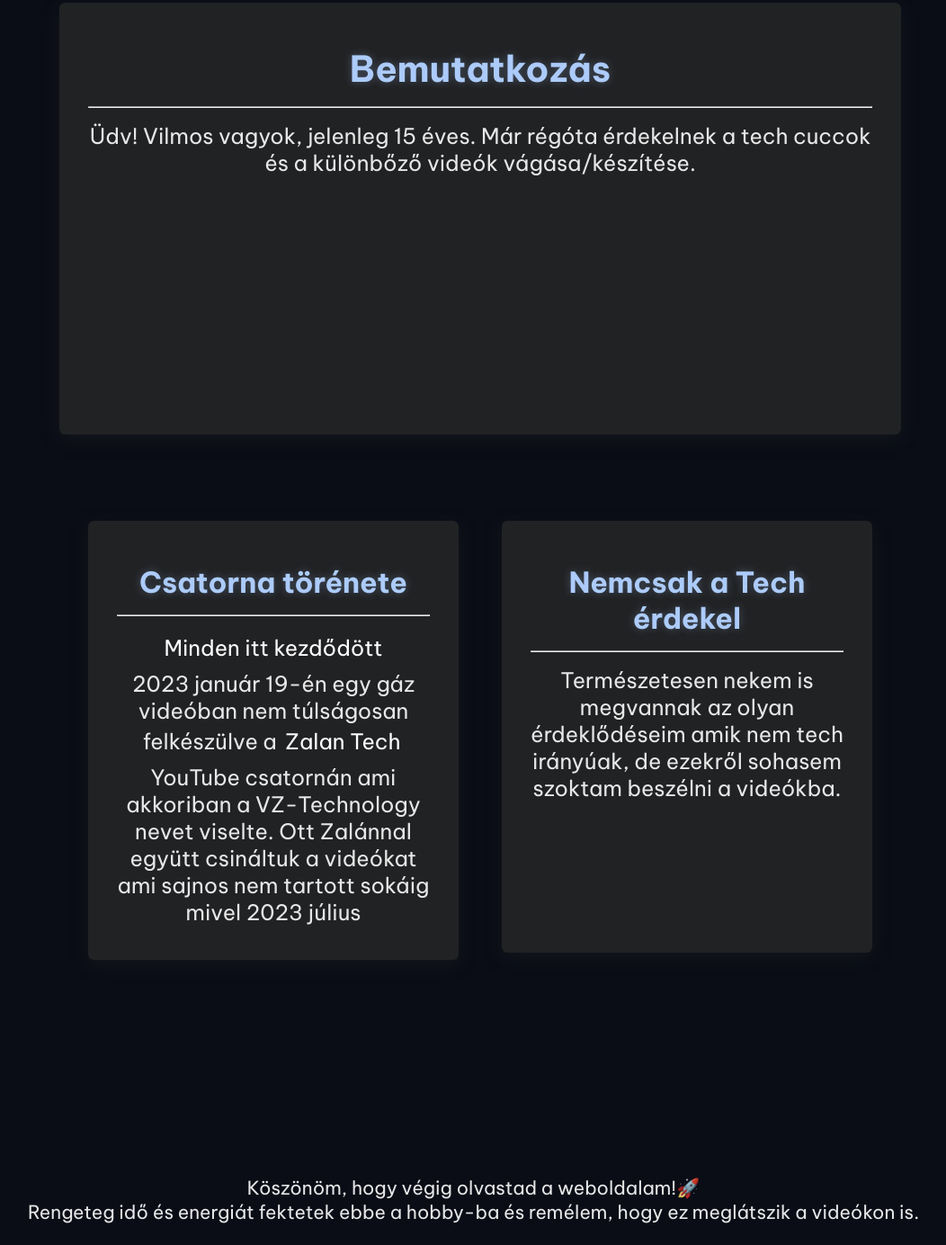
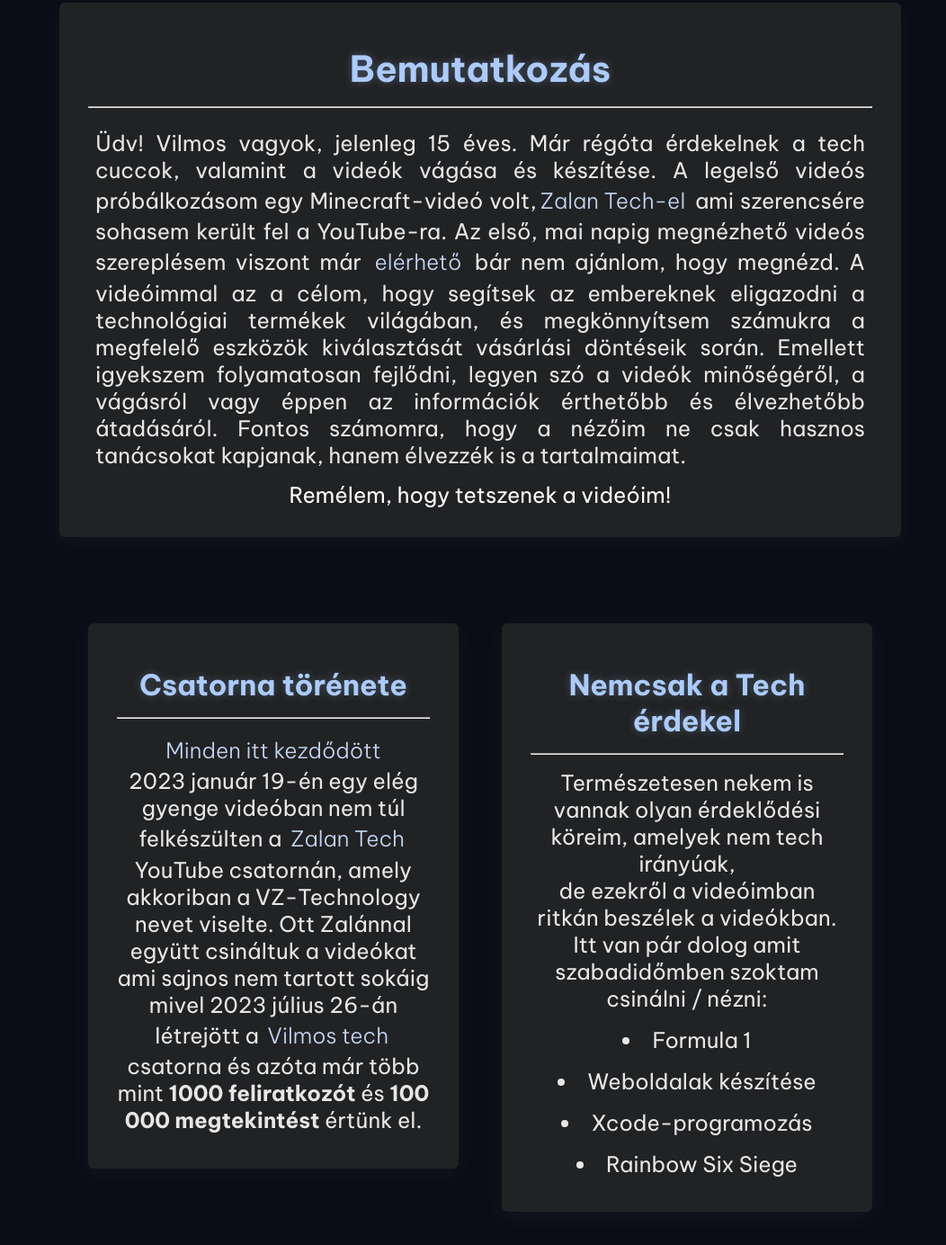
Before and after one commit to Vilmos-Tech/Weboldal, a plain HTML site: page index.html in a window 1280 px wide. Shown: the part 456-1840 px from the top of the page at 90% size, without its empty margins (106-1158 px from the left). Drawn offline with Linux system fonts and the light colour scheme.

Commit message:
Version 0.6.7
Behind the scenes javítások (csak teszt)
Bemutatkozás rész megírása
Projektek fül alatti elírások javítása
Roadmap lebegtetési szín javítása

```diff
--- a/RoadMaps/roadmap.css
+++ b/RoadMaps/roadmap.css
@@ -179,7 +179,8 @@
 .select-project-card-pr-name-text {
     font-size: 2rem;
     margin-bottom: 1rem;
-    color: rgb(172.08, 203.48, 250.76);
+    color:    rgb(172.08, 203.48, 250.76)  ;
+    /*  vagy ez rgb(172.08, 203.48, 250.76); */
 }
 
 
--- a/css.css
+++ b/css.css
@@ -224,6 +224,11 @@ hr {
     color: rgb(231, 231, 231);
 }
 
+.about-text-justify {
+    padding: 0.5rem;
+    text-align: justify;
+}
+
 
 
 
@@ -385,13 +390,6 @@ h1 {
     box-shadow: 0 10px 25px rgba(35.641, 37.137, 38.046, 0.5);
 }
 
-iframe {
-    width: 100%;
-    height: 315px;
-    border-radius: 10px;
-    margin-bottom: 0rem;
-}
-
 .yt-title {
     font-size: 2rem;
     margin-bottom: 1rem;
@@ -419,6 +417,13 @@ iframe {
 .yt-link:hover {
     transform: translateY(-2px);
     box-shadow: 0 5px 15px rgba(172.08, 203.48, 250.76, 0.4);
+}
+
+.yt-img {
+    width: 100%;
+    border-radius: 0.4vw;
+    margin-bottom: 0;
+    aspect-ratio: 16/9;
 }
 
 .thank-you {
@@ -683,24 +688,22 @@ iframe {
 
 /* itt kezdődöt link */
 
-
-/* ending x styleja */
 .in-text-link {
-    color: white;
+    color: rgb(195, 213, 241);
     user-select: none;
     position: relative;
+    font-weight: 300;
     display: inline-block;
     /* padding-bottom: 0vw; */
     margin: 0vw ;
     width: fit-content;
-    margin-bottom: 0.4rem ;
+    margin-bottom: 0.05rem ;
     transition: ease-in-out 0.30s;
 }
 
 .in-text-link:hover {
     letter-spacing: 0.2vw;
 }
-
 
 #ls-off:hover {
     letter-spacing: normal;
@@ -750,3 +753,9 @@ iframe {
     }
 
 }
+
+/*-------------------------------------------*/
+
+li {
+    list-style-position: inside;
+}
--- a/index.html
+++ b/index.html
@@ -39,9 +39,18 @@
             <div class="about-card-main">
                 <h1 class="about-main-text" style="font-size: 2.5rem;">Bemutatkozás</h1>
                 <hr>
-                <p class="about-text">
-                    Üdv! Vilmos vagyok, jelenleg 15 éves. Már régóta érdekelnek a tech cuccok és a különbőző videók vágása/készítése.
-
+                <p class="about-text about-text-justify">
+                    Üdv! Vilmos vagyok, jelenleg 15 éves. Már régóta érdekelnek a tech cuccok, valamint a videók vágása és készítése.
+                    A legelső videós próbálkozásom egy Minecraft-videó volt,<a href="https://www.youtube.com/@ZalanTech" class="in-text-link about-text" id="ls-off" target="_blank">Zalan Tech-el</a>
+                    ami szerencsére sohasem került fel a YouTube-ra.
+                    Az első, mai napig megnézhető videós szereplésem viszont már <a href="https://youtu.be/3PBFT1hrreE" id="ls-off" target="_blank" class="in-text-link about-text">elérhető</a> bár nem ajánlom, hogy megnézd.
+                    A videóimmal az a célom, hogy segítsek az embereknek eligazodni a technológiai termékek világában, és megkönnyítsem
+                    számukra a megfelelő eszközök kiválasztását vásárlási döntéseik során. Emellett igyekszem folyamatosan fejlődni, legyen szó a videók minőségéről, a vágásról vagy éppen az információk érthetőbb és élvezhetőbb átadásáról.
+                    Fontos számomra, hogy a nézőim ne csak hasznos tanácsokat kapjanak, hanem élvezzék is a tartalmaimat.
+                    <br>
+                    <p style="text-align: center;">
+                    Remélem, hogy tetszenek a videóim!
+                    </p>
                 </p>
             </div>
 
@@ -58,9 +67,16 @@
 
                     <br>
 
-                   2023 január 19-én egy gáz videóban nem túlságosan felkészülve a <a href="https://www.youtube.com/@ZalanTech" class="in-text-link about-text" id="ls-off" target="_blank">Zalan Tech</a>
-                   YouTube csatornán ami akkoriban a VZ-Technology nevet viselte. Ott Zalánnal együtt csináltuk a videókat ami sajnos nem tartott
-                   sokáig mivel 2023 július
+                   2023 január 19-én egy elég gyenge videóban nem túl felkészülten a <a href="https://www.youtube.com/@ZalanTech" class="in-text-link about-text" id="ls-off" target="_blank">Zalan Tech</a>
+                   YouTube csatornán, amely akkoriban a VZ-Technology nevet viselte. Ott Zalánnal együtt csináltuk a videókat ami sajnos nem tartott
+                   sokáig mivel 2023 július  26-án létrejött a <a href="https://www.youtube.com/channel/UCWWWljSeKIiu5mI7U9aDocg?sub_confirmation=1" class="in-text-link about-text" id="ls-off" target="_blank">Vilmos tech</a>
+                   csatorna és azóta már több mint
+                   <span style="font-weight: bold;">1000 feliratkozót</span>
+                   és
+                   <span style="font-weight: bold;">100 000 megtekintést</span>
+                   értünk el.
+
+
                 </span>
                 </p>
             </div>
@@ -69,8 +85,27 @@
                 <h1 class="about-main-text">Nemcsak a Tech érdekel</h1>
                 <hr>
                 <p class="about-text">
-                    Természetesen nekem is megvannak az olyan érdeklődéseim amik nem tech irányúak, de ezekről sohasem
-                    szoktam beszélni a videókba.
+                        Természetesen nekem is vannak olyan érdeklődési köreim,
+                        amelyek nem tech irányúak, <br>
+                        de ezekről a videóimban ritkán beszélek a videókban. Itt van pár dolog amit szabadidőmben szoktam csinálni / nézni:
+
+                    <ul class="about-text">
+                            <li class="about-text">
+                                Formula 1
+                            </li class="about-text">
+
+                            <li class="about-text">
+                                Weboldalak készítése
+                            </li >
+
+                            <li class="about-text">
+                                Xcode-programozás
+                            </li>
+
+                            <li class="about-text">
+                                Rainbow Six Siege
+                            </li>
+                    </ul>
                 </p>
             </div>
 
```
Also changed, not shown: BTS.html (+4 -2 lines), Projects.html (+2 -2 lines), photos/roadmap/1 hét androiddal.jpg (added), photos/roadmap/6 hónap után nothing ear a _1.jpg (added).
